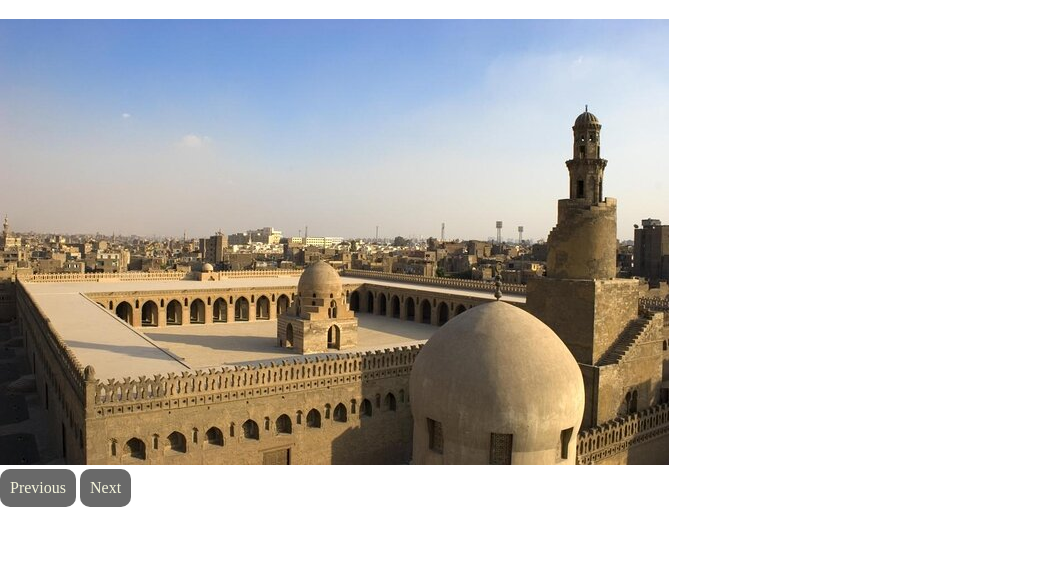
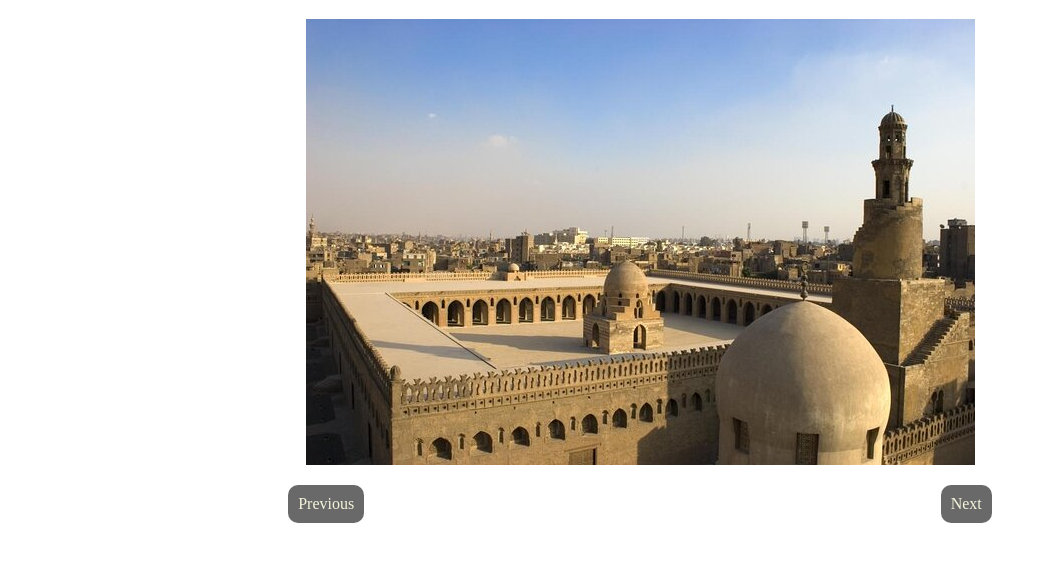
Before and after one commit to ivlina/week10, a plain HTML site: page index.html in a window 1280 px wide. Shown: the part 61-622 px from the top of the page, without its empty margins (0-1055 px from the left). Drawn offline with Linux system fonts and the light colour scheme.

Commit message:
HTML and CSS files are ready.

```diff
--- a/index.html
+++ b/index.html
@@ -11,12 +11,13 @@
 
 <body>
     <h1>Egypt</h1>
-    <img src="images/ibn_tulun.jpeg" alt="Ibn Tulun mosque">
-
-    <section>
+    <div class="images">
+        <img src="images/ibn_tulun.jpeg" alt="Ibn Tulun mosque">
+    </div>
+    <div class="buttons">
         <button>Previous</button>
         <button>Next</button>
-    </section>
+    </div>
 
     <script src="index.js"></script>
 </body>
--- a/style.css
+++ b/style.css
@@ -2,8 +2,16 @@ h1 {
    text-align: center;
 }
 
-img {
-    margin: auto;
+.images {
+    display: flex;
+    justify-content: center;
+}
+
+.buttons {
+    display: flex;
+    justify-content: space-around;
+
+    margin-top: 20px;
 }
 
 button {
```
